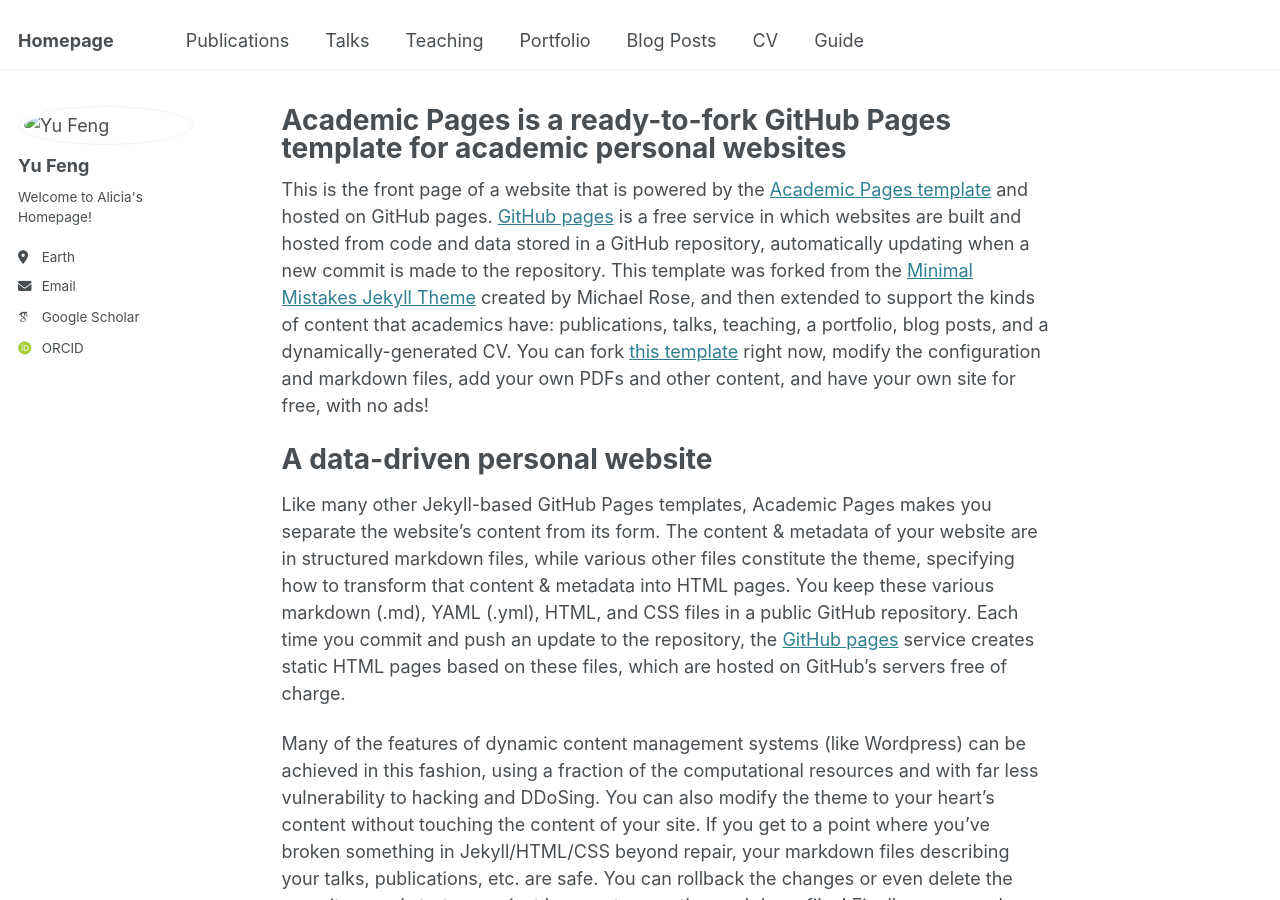
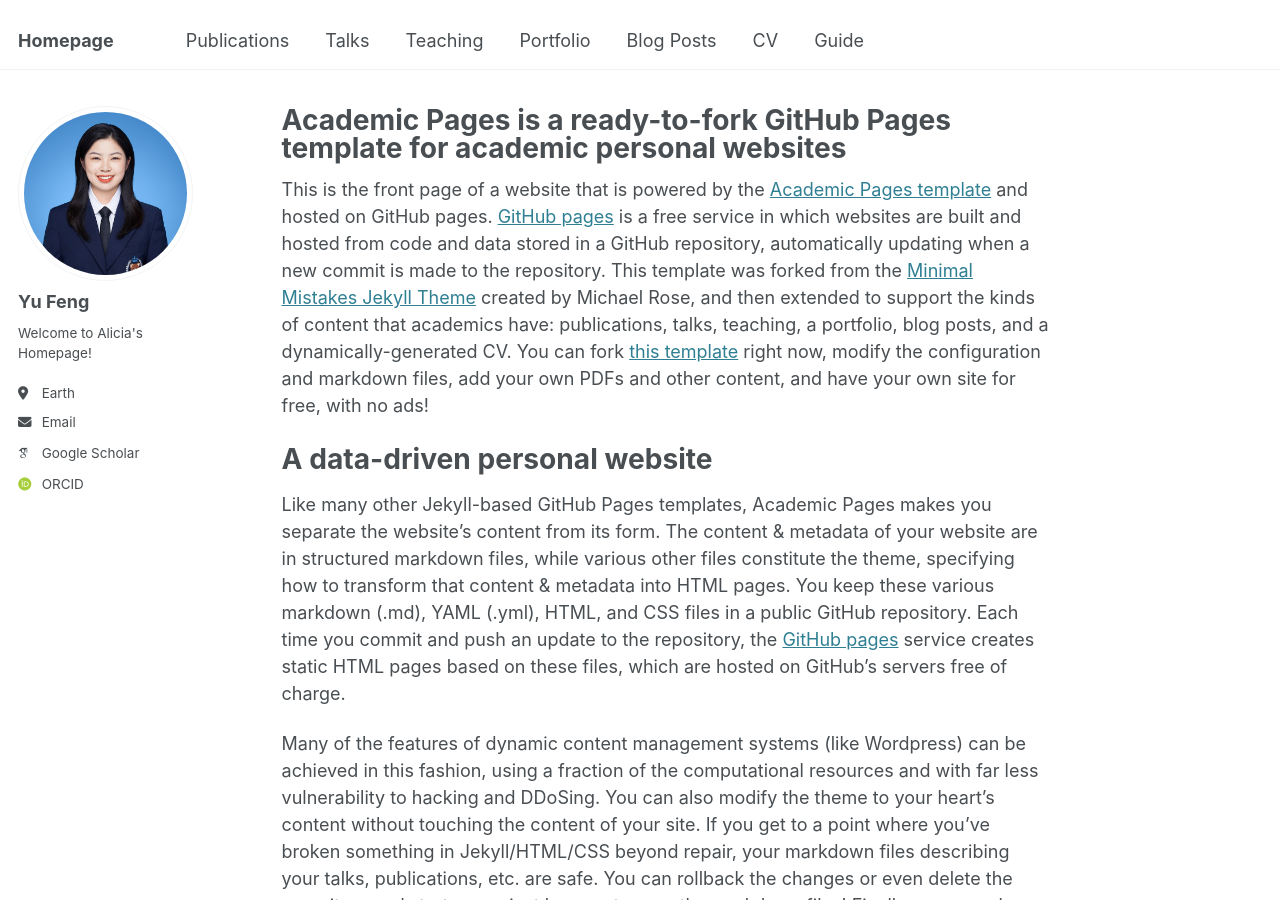
Before and after one commit to YuFeng23/YuFeng23.github.io, a Jekyll site: the page built from _pages/about.md, in a window 1280 px wide and 900 px high. Built offline with Jekyll 4.4.1, drawn with Linux system fonts in a browser that asks for light colours; some web fonts are replaced.

Commit message:
_config.yml

```diff
--- a/_config.yml
+++ b/_config.yml
@@ -22,7 +22,7 @@ repository               : "https://yufeng23.github.io"
 #               Additional customization can be done by editing /_includes/author-profile.html
 author:
   # Biographic information
-  avatar           : "/images/fy.png"
+  avatar           : "fy.png"
   name             : "Yu Feng"
   pronouns         : # example: "she/her"
   bio              : "Welcome to Alicia's Homepage!"
```
